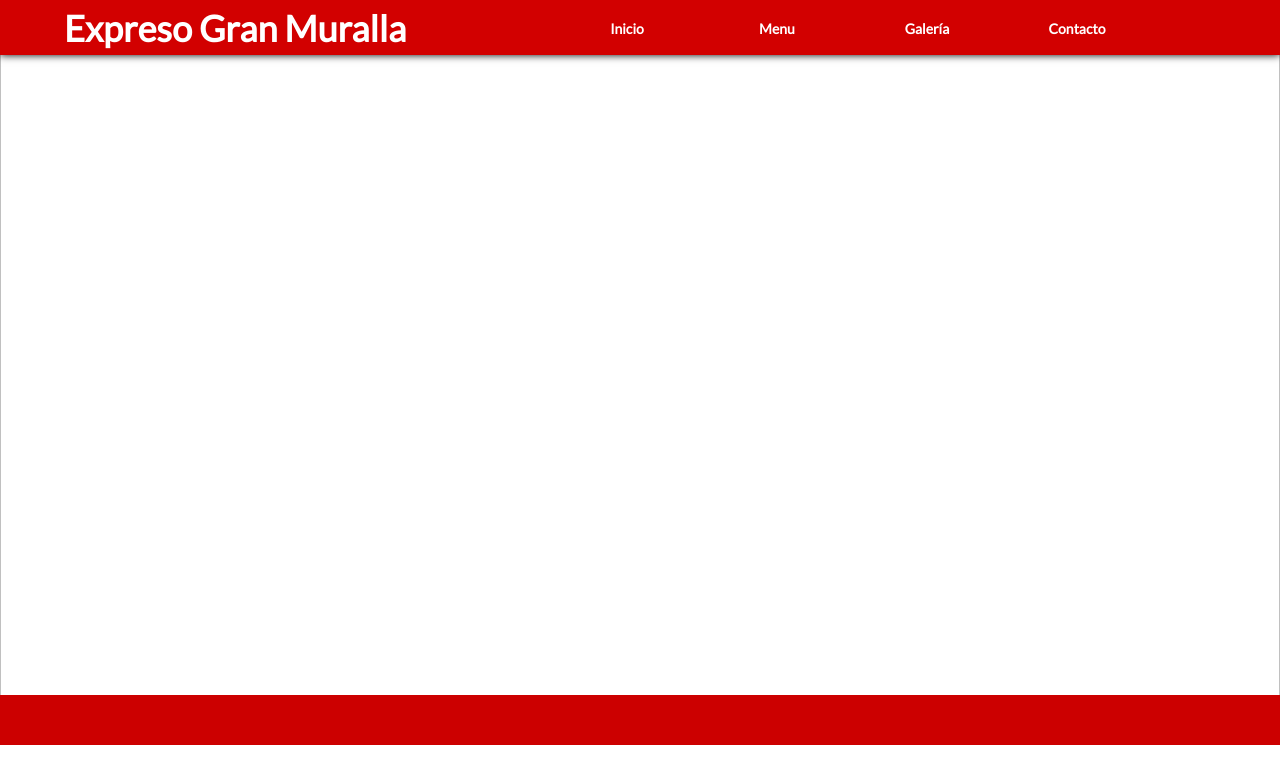
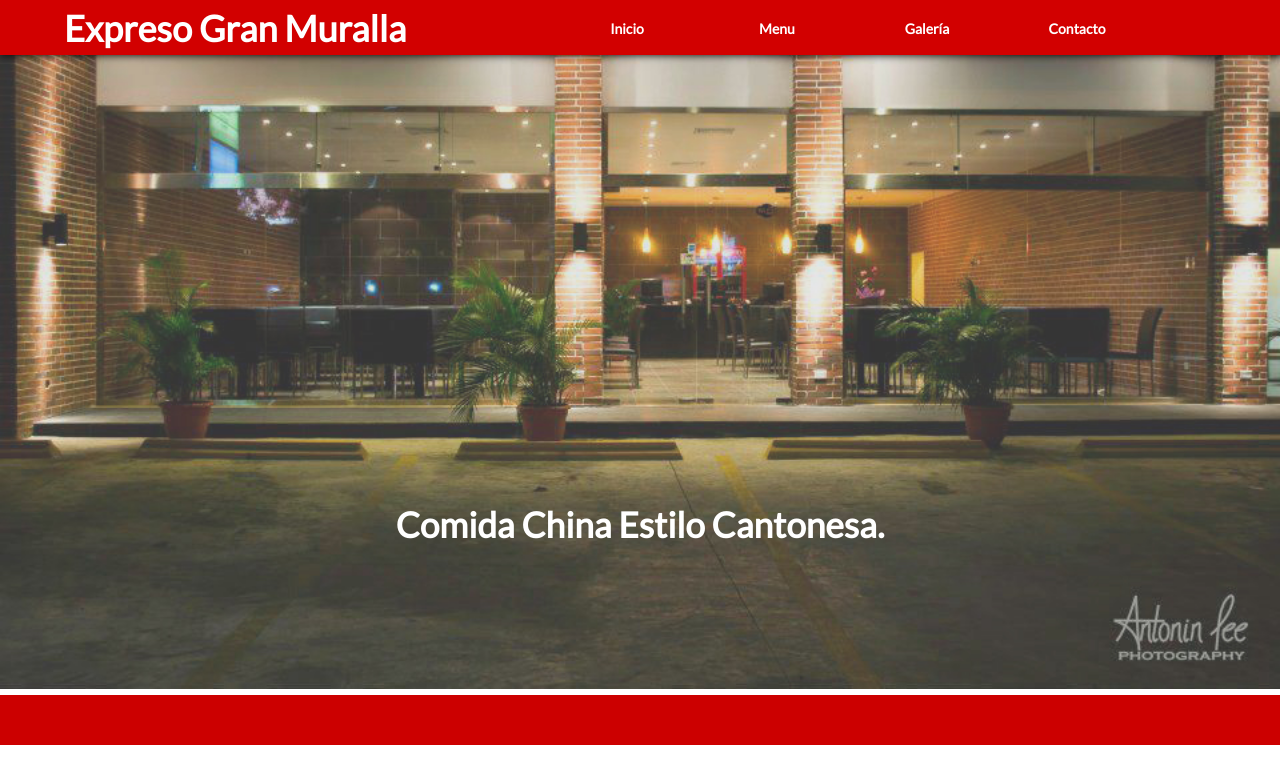
Before and after one commit to qjhe96/egm-website, a plain HTML site: page index.html in a window 1280 px wide. Drawn offline with nearby package versions, Linux system fonts and the light colour scheme.

Commit message:
fixed image

```diff
--- a/index.html
+++ b/index.html
@@ -14,7 +14,7 @@
 	</Head>
 	<Body>
 		<div id="viewport">
-			<img id="bg" src="file:///Users/qjhe/Documents/Coding/WebDev/Expreso Gran Muralla/assets/img/images/landing2.jpg" alt="" />
+			<img id="bg" src="https://github.com/qjhe96/egm-website/blob/gh-pages/assets/img/images/landing2.jpg" alt="" />
 			<div id="nav">
 				<div id="logo">
 				<a id="logo_link" href="index.html">Expreso Gran Muralla</a>
```
